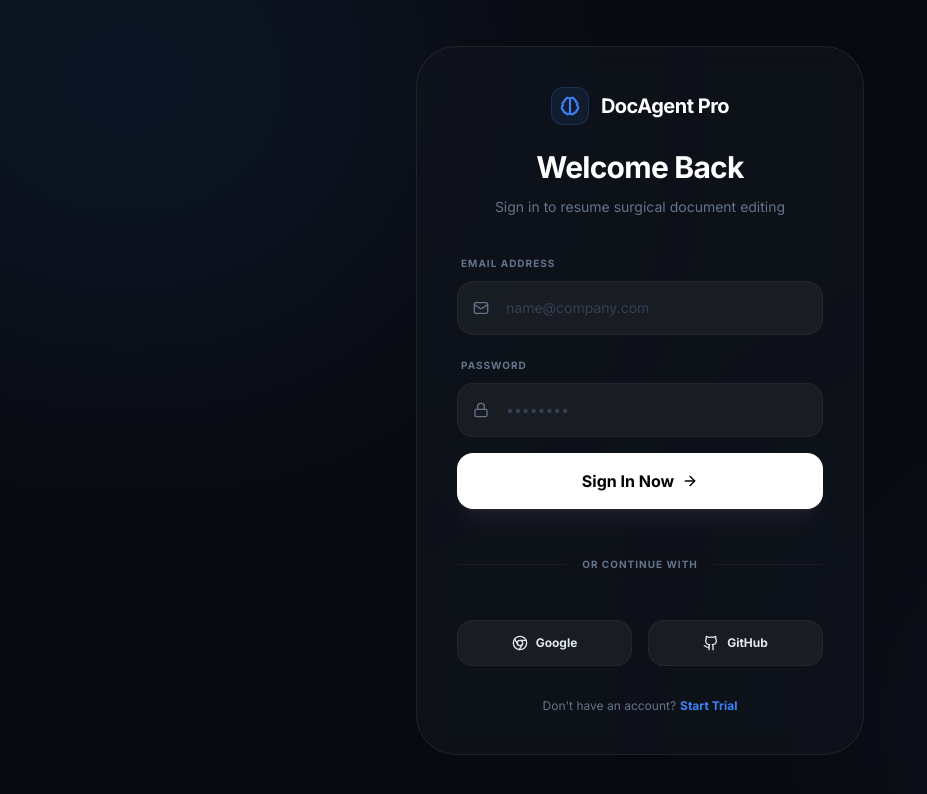
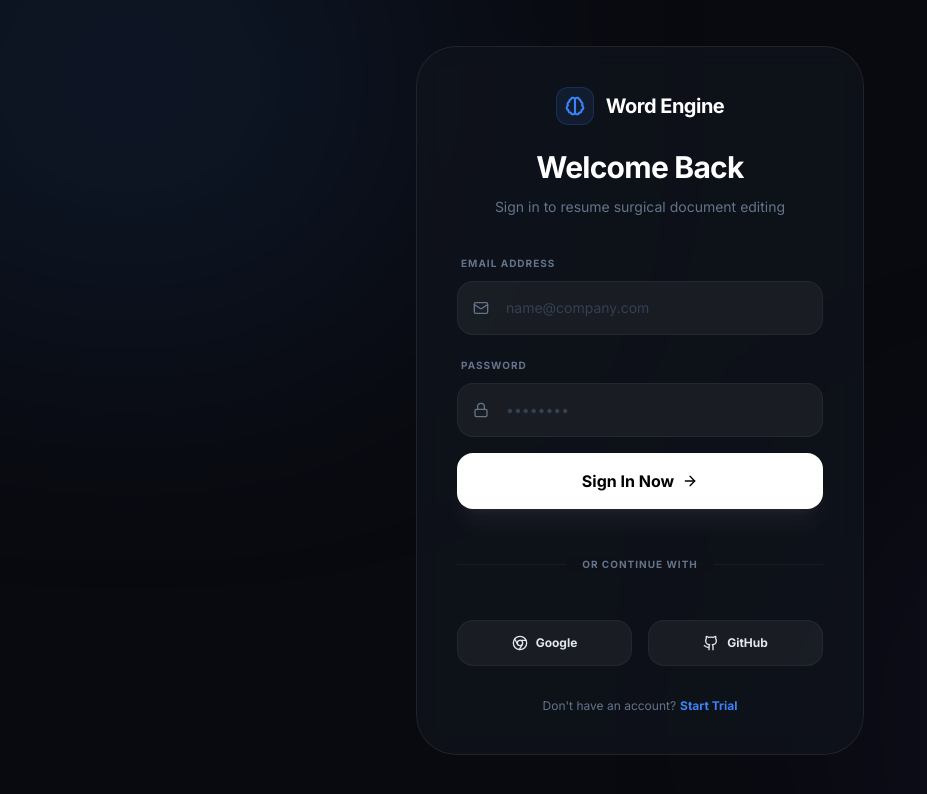
Before and after one commit to Aftab-art/DocxAgent, a React (Vite) app: page /login in a window 1280 px wide. Shown: the top 794 px of the page, without its empty margins (0-927 px from the left). Built offline with nearby package versions, Linux system fonts and the light colour scheme; no server answers.

Commit message:
cloud deploy setup

```diff
--- a/src/components/Login.jsx
+++ b/src/components/Login.jsx
@@ -77,13 +77,13 @@ const Login = () => {
                         <div className="p-2 bg-primary/10 rounded-xl border border-primary/20 text-primary">
                             <Brain className="w-5 h-5 stroke-[2.5px]" />
                         </div>
-                        <span className="text-xl font-bold tracking-tight text-white">DocAgent Pro</span>
+                        <span className="text-xl font-bold tracking-tight text-white">Word Engine</span>
                     </div>
                     <h1 className="text-3xl font-bold text-white tracking-tight">
                         {isSignUp ? 'Create Account' : 'Welcome Back'}
                     </h1>
                     <p className="text-slate-500 text-sm">
-                        {isSignUp ? 'Join the neural document revolution' : 'Sign in to resume surgical document editing'}
+                        {isSignUp ? 'Join the neural document architecture' : 'Sign in to resume surgical document editing'}
                     </p>
                 </div>
 
--- a/src/components/Workspace.jsx
+++ b/src/components/Workspace.jsx
@@ -26,7 +26,7 @@ import DocMap from './DocMap';
 import ReviewSidebar from './ReviewSidebar';
 import Profile from './Profile';
 
-const API_BASE = "http://localhost:8000";
+const API_BASE = import.meta.env.VITE_API_BASE || "http://localhost:8000";
 
 const Workspace = ({ user }) => {
     const [apiKey, setApiKey] = useState("");
```
